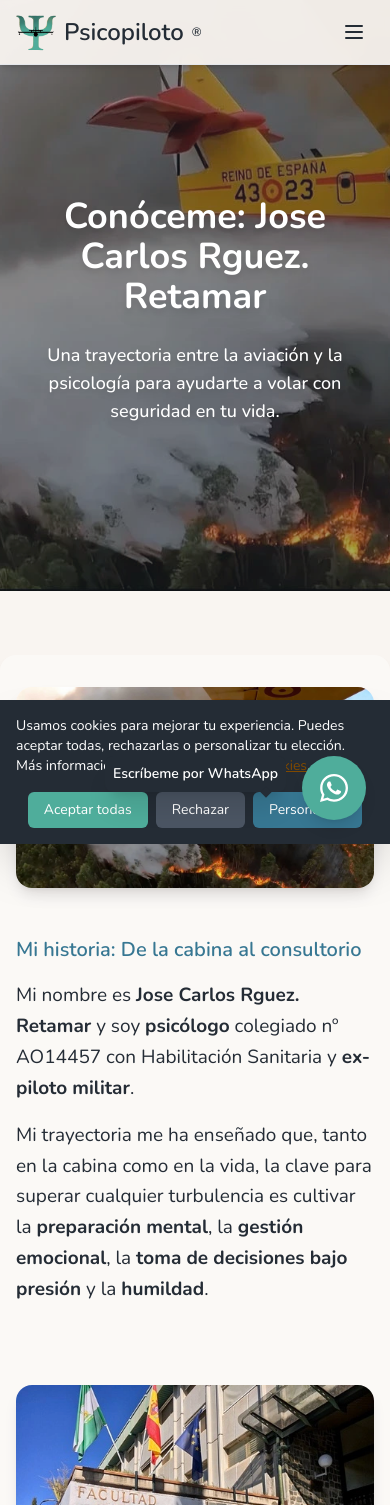
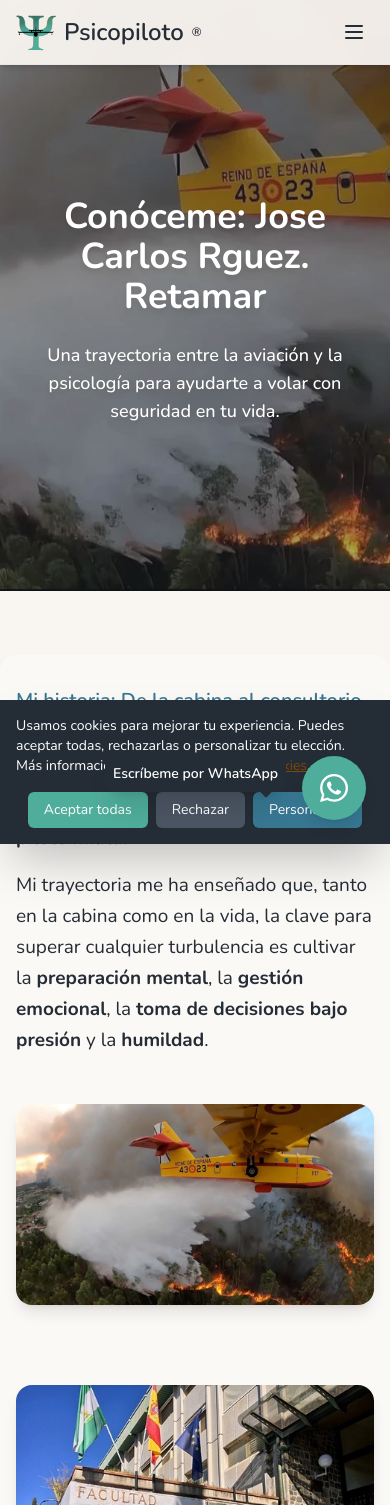
Before and after one commit to psicopiloto/psicopilotopage1, a Next.js app: page /sobre-mi in a window 390 px wide. Shown: the top 1505 px of the page. Built offline with nearby package versions, Linux system fonts and the light colour scheme.

Commit message:
Update sobre-mi.js

```diff
--- a/pages/sobre-mi.js
+++ b/pages/sobre-mi.js
@@ -81,11 +81,7 @@ export default function SobreMi() {
       <main className="flex-grow py-16 relative z-10">
         <div className="container mx-auto px-6 max-w-5xl leading-relaxed bg-white/40 p-8 rounded-2xl shadow-lg">
           <section className="mb-20 grid md:grid-cols-2 gap-12 items-center">
-            {/* CAMBIO APLICADO AQUÍ:
-              - Texto: Añadido "md:order-1 order-2"
-              - Imagen: Añadido "md:order-2 order-1"
-            */}
-            <div className="md:order-1 order-2">
+            <div>
               <h2 className="text-xl font-semibold mb-4 text-psicopiloto-blue-600">Mi historia: De la cabina al consultorio</h2>
               <p>
                 Mi nombre es <strong>Jose Carlos Rguez. Retamar</strong> y soy <strong>psicólogo</strong> colegiado nº AO14457 con Habilitación Sanitaria y <strong>ex-piloto militar</strong>.
@@ -94,7 +90,7 @@ export default function SobreMi() {
                 Mi trayectoria me ha enseñado que, tanto en la cabina como en la vida, la clave para superar cualquier turbulencia es cultivar la <strong>preparación mental</strong>, la <strong>gestión emocional</strong>, la <strong>toma de decisiones bajo presión</strong> y la <strong>humildad</strong>.
               </p>
             </div>
-            <div className="flex justify-center md:order-2 order-1">
+            <div className="flex justify-center">
               <Image
                 src="/sobre1.webp"
                 alt="Retrato de Jose Carlos Rguez. Retamar, psicólogo"
```
Lines whose indentation alone changed are shown as unchanged.
